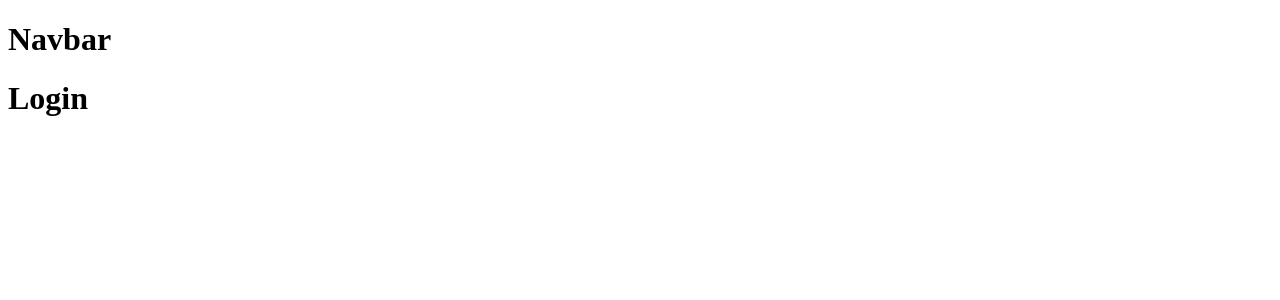
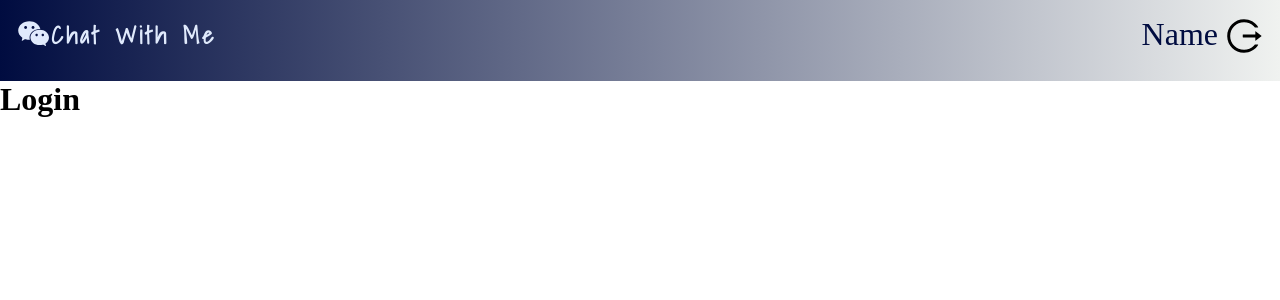
Before and after one commit to FarzanehHadadi/chatwithme, a React (Create React App) app: page / in a window 1280 px wide. Shown: the top 300 px of the page. Built offline with nearby package versions, Linux system fonts and the light colour scheme.

Commit message:
navbar completed

```diff
--- a/package.json
+++ b/package.json
@@ -8,8 +8,10 @@
     "@testing-library/user-event": "^12.1.10",
     "react": "^17.0.2",
     "react-dom": "^17.0.2",
+    "react-icons": "^4.2.0",
     "react-router-dom": "^5.2.0",
     "react-scripts": "^4.0.3",
+    "styled-components": "^5.3.0",
     "web-vitals": "^1.0.1"
   },
   "scripts": {
--- a/src/App.css
+++ b/src/App.css
@@ -1,5 +1,9 @@
+@import url('https://fonts.googleapis.com/css2?family=Shadows+Into+Light&display=swap');
 *{
     padding: 0;
     margin: 0;
     box-sizing: border-box;
 }
+:root{
+    margin:0;
+}
--- a/src/App.js
+++ b/src/App.js
@@ -4,6 +4,7 @@ import Login from "./pages/Login";
 import Chatroom from "./pages/Chatroom";
 import Navbar from "./components/Navbar";
 import { UserProvider } from "./contexts/userContext";
+import "./App.css";
 
 const APP = () => {
   return (
--- a/src/components/Navbar.jsx
+++ b/src/components/Navbar.jsx
@@ -1,10 +1,77 @@
+import Styled from "styled-components";
+import { AiOutlineWechat, AiOutlineLogout } from "react-icons/ai";
 import { useUserContext } from "../contexts/userContext";
 const Navbar = () => {
+  const userName = "name";
+  const isLoggedIn = true;
   return (
-    <div>
-      <h1>Navbar</h1>{" "}
-    </div>
+    <Wrapper>
+      <div className="logo">
+        <AiOutlineWechat className="logo-icon" />
+        <h1>chat with me</h1>{" "}
+      </div>
+      {isLoggedIn && (
+        <div className="nav-logout">
+          <span>{userName}</span>
+          <button
+            className="logout-btn"
+            onClick={() => {
+              console.log("i am log out");
+            }}
+          >
+            <AiOutlineLogout className="logout-icon" />
+          </button>
+        </div>
+      )}
+    </Wrapper>
   );
 };
+const Wrapper = Styled.nav`
+ background: #F0F2F0;
+ background: -webkit-linear-gradient(to right, #000C40, #F0F2F0);
+ background: linear-gradient(to right, #000C40, #F0F2F0);
+ padding:1rem;
+ justify-content:space-between;
+ display:flex;
+ h1{
+   font-size:1.5rem;
+   color:#f5f0e4;
+   font-family: 'Shadows Into Light', cursive;
+   letter-spacing:3px;
+   text-transform: capitalize;
+   color: #E0EAFC;
+ }
+ .logo{
+   display:flex;
+ }
+.logo-icon{
+  color: #E0EAFC;
+  font-size:2.2rem;
+}
+.nav-logout{
+  color:#000C40;
+  font-size:2rem;
+  display:flex;
+  span{
+    text-transform:capitalize;
+    padding-right:6px;
+  }
+  .logout-icon{
+    align-self: center;
+  }
+  .logout-btn{
+    font-size:2.5rem;
+    background:transparent;
+    border:none;
+    outline:none;
+    cursor:pointer;
+    transition: all 0.5s ease;
+    &:hover{
+      opacity:0.6;
+        transform:translateY(-5px);
+    }
+  }
 
+}
+}`;
 export default Navbar;
```
Also changed, not shown: 2 other files (tests, documents, lock files or other folders).
